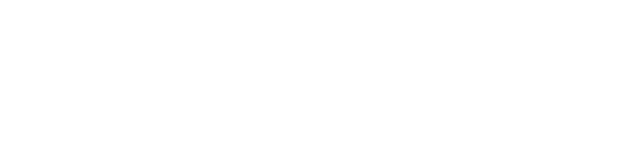
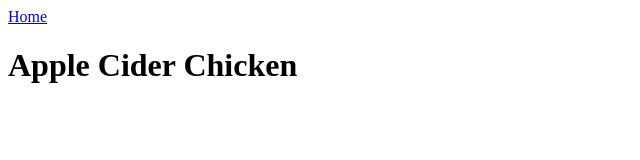
Before and after one commit to TiberiusMiczak/odin-recipes, a plain HTML site: page recipes/apple-cider-chicken.html in a window 1280 px wide. Shown: the whole page, without its empty margins (0-640 px from the left). Drawn offline with Linux system fonts and the light colour scheme.

Commit message:
Add relative links to navigate
Added links to my home page and my first recipe page to be able to navigate back and forth.

```diff
--- a/recipes/apple-cider-chicken.html
+++ b/recipes/apple-cider-chicken.html
@@ -6,7 +6,8 @@
         <title>Apple Cider Chicken recipe</title>
     </head>
     <body>
-
+        <a href="../index.html">Home</a>
+        <h1>Apple Cider Chicken</h1>
     </body>
 
 </html>
```
Also changed, not shown: index.html (+1 -1 lines).
